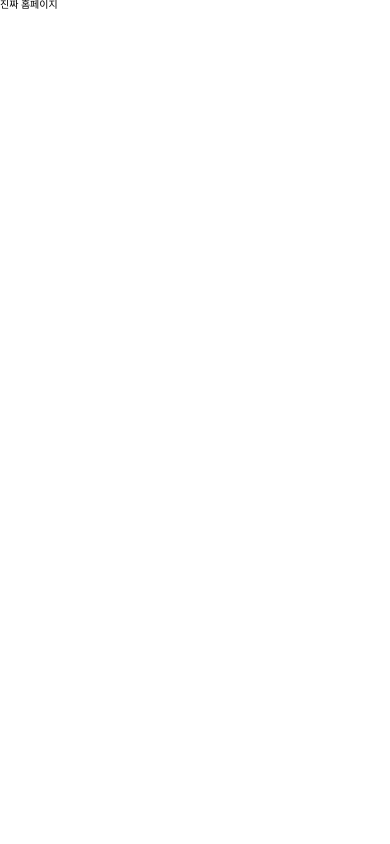
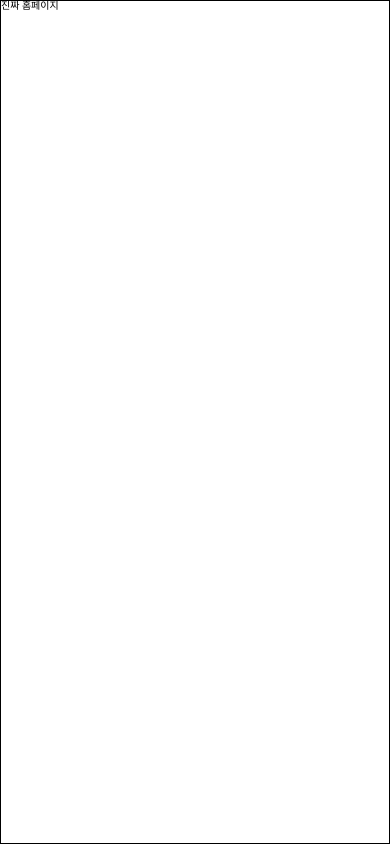
Before and after one commit to woowacourse-teams/2025-Fit-toring, a React app in the folder frontend/: page / in a window 390 px wide. Built offline with nearby package versions, Linux system fonts and the light colour scheme.

Commit message:
feat: MobileLayout 구현 #28
Co-authored-by: Beomtae <Beomtae@users.noreply.github.com>
Co-authored-by: Yugyeong Kim <kimyou1102@users.noreply.github.com>

```diff
--- /dev/null
+++ b/frontend/src/common/components/MobileLayout.tsx
@@ -0,0 +1,27 @@
+import type { PropsWithChildren } from 'react';
+
+import styled from '@emotion/styled';
+
+function MobileLayout({ children }: PropsWithChildren) {
+  return (
+    <StyledContainer>
+      <StyledContents>{children}</StyledContents>
+    </StyledContainer>
+  );
+}
+
+export default MobileLayout;
+
+const StyledContainer = styled.main`
+  display: flex;
+  justify-content: center;
+
+  width: 100%;
+  height: 100%;
+`;
+
+const StyledContents = styled.section`
+  min-width: 39rem;
+
+  border: solid black 0.1rem; // Todo: 삭제해야함
+`;
--- a/frontend/src/common/styles/reset.ts
+++ b/frontend/src/common/styles/reset.ts
@@ -69,6 +69,12 @@ export const resetCss = css`
     line-height: 1;
   }
 
+  html,
+  body,
+  #root {
+    height: 100%;
+  }
+
   ol,
   ul {
     list-style: none;
--- a/frontend/src/domain/mentoring/pages/Home.tsx
+++ b/frontend/src/domain/mentoring/pages/Home.tsx
@@ -1,8 +1,10 @@
+import MobileLayout from '../../../common/components/MobileLayout';
+
 function Home(props) {
   return (
-    <>
+    <MobileLayout>
       <div>진짜 홈페이지</div>
-    </>
+    </MobileLayout>
   );
 }
 
```
